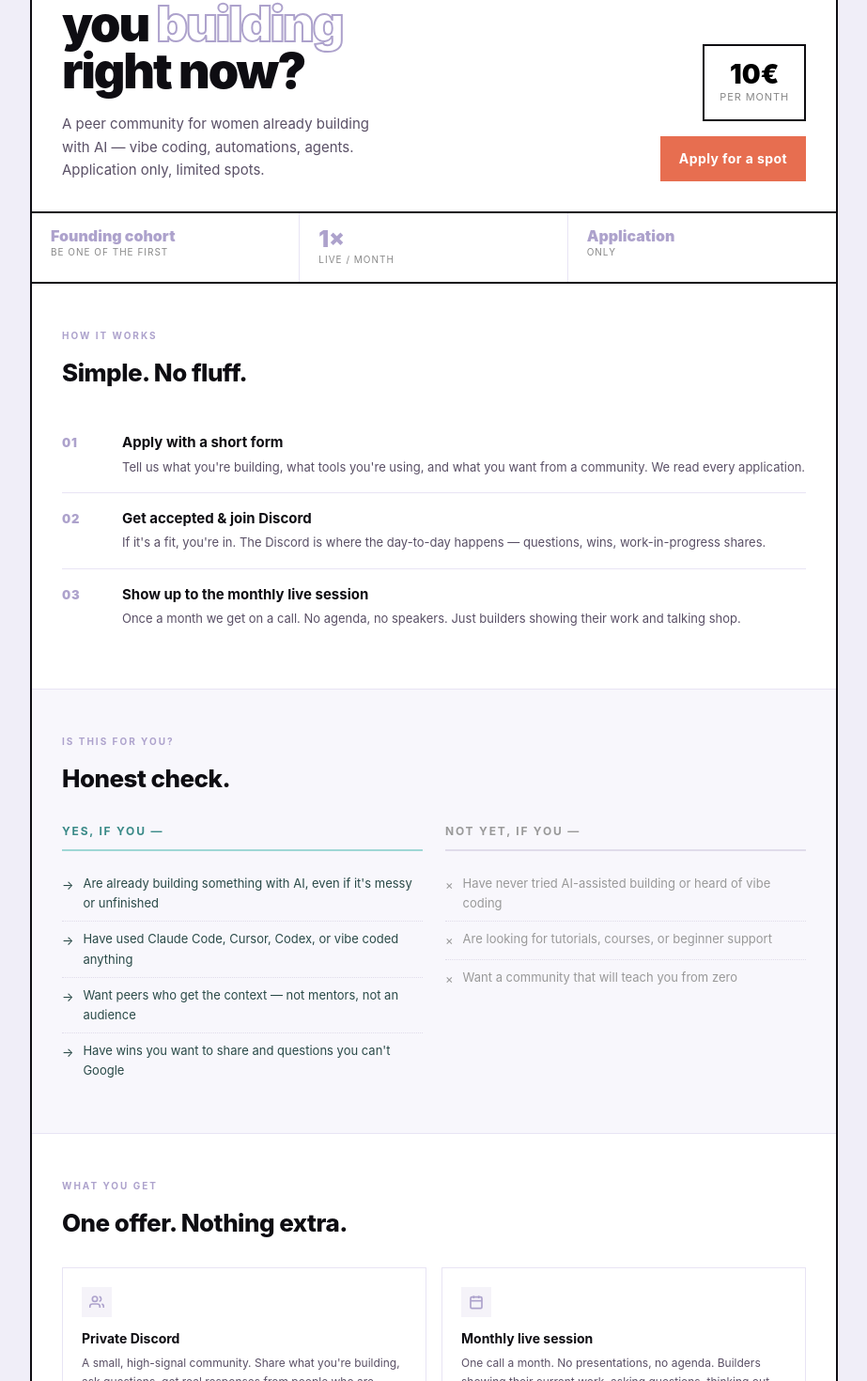
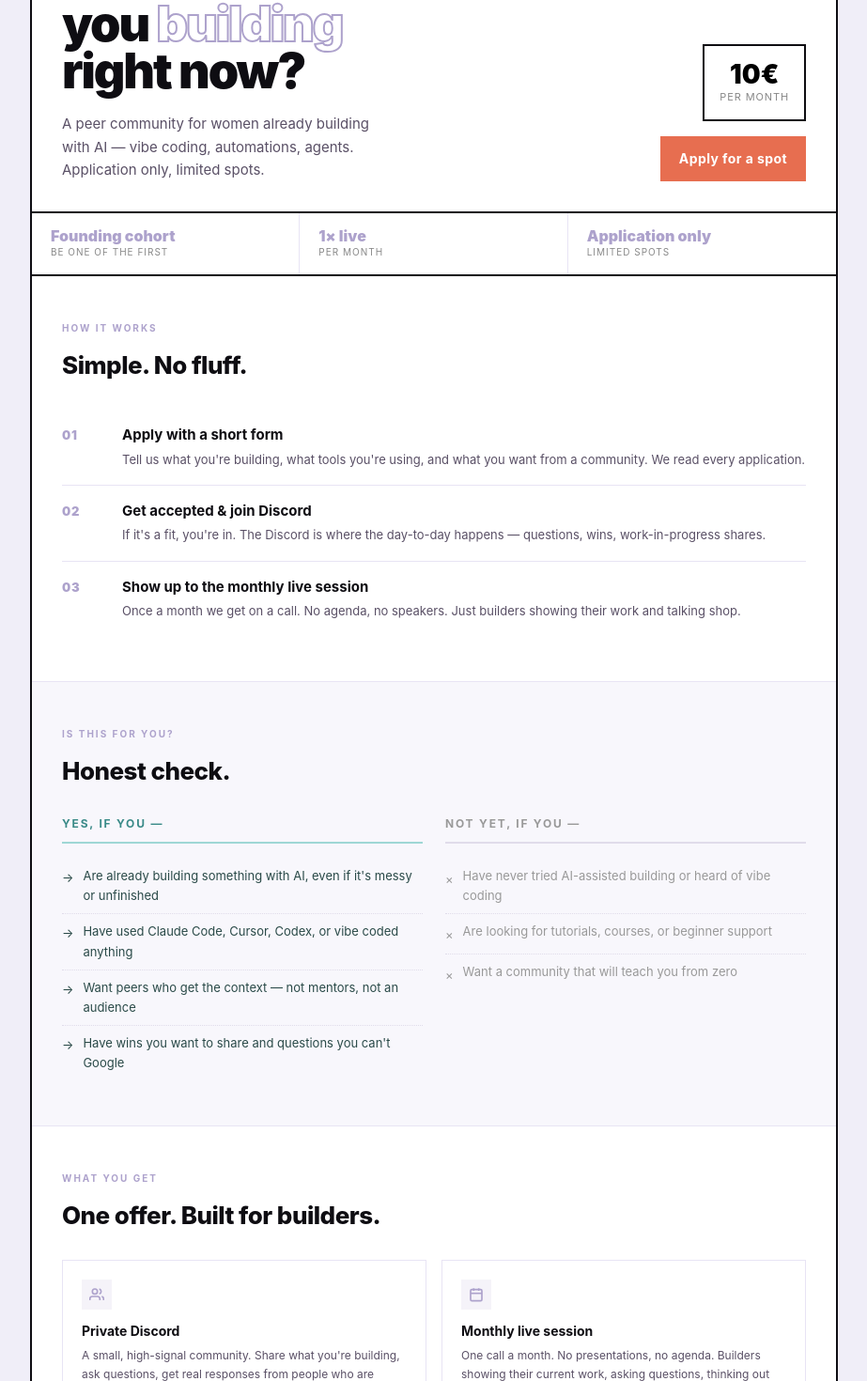
Before and after one commit to Janazemanova1990/Nextfemai_website_2026, a React (Vite) app in the folder NextfemAI_website_CC/: page / in a window 1280 px wide. Shown: the part 176-1646 px from the top of the page at 94% size, without its empty margins (178-1101 px from the left). Built offline with nearby package versions, Linux system fonts and the light colour scheme.

Commit message:
Change alignment - hero, is this for you and what you get section

```diff
--- a/NextfemAI_website_CC/src/components/Hero.tsx
+++ b/NextfemAI_website_CC/src/components/Hero.tsx
@@ -53,12 +53,12 @@ export function Hero() {
           <div className="text-[10px] text-[#888] uppercase tracking-[0.1em] mt-0.5">be one of the first</div>
         </div>
         <div className="px-5 py-4 border-r border-border-soft">
-          <div className="text-[24px] font-black text-purple leading-none">1×</div>
-          <div className="text-[10px] text-[#888] uppercase tracking-[0.1em] mt-0.5">live / month</div>
+          <div className="text-[16px] font-black text-purple leading-none">1× live</div>
+          <div className="text-[10px] text-[#888] uppercase tracking-[0.1em] mt-0.5">per month</div>
         </div>
         <div className="px-5 py-4">
-          <div className="text-[16px] font-black text-purple leading-none">Application</div>
-          <div className="text-[10px] text-[#888] uppercase tracking-[0.1em] mt-0.5">only</div>
+          <div className="text-[16px] font-black text-purple leading-none">Application only</div>
+          <div className="text-[10px] text-[#888] uppercase tracking-[0.1em] mt-0.5">limited spots</div>
         </div>
       </div>
     </section>
--- a/NextfemAI_website_CC/src/components/IsThisForYou.tsx
+++ b/NextfemAI_website_CC/src/components/IsThisForYou.tsx
@@ -53,7 +53,7 @@ export function IsThisForYou() {
               key={item}
               className="flex gap-2.5 items-start py-2 border-b border-dotted border-[#e0dcea] last:border-0 text-[13px] leading-relaxed text-[#999]"
             >
-              <span className="flex-shrink-0 mt-0.5">×</span>
+              <span className="flex-shrink-0 mt-1">×</span>
               <span>{item}</span>
             </div>
           ))}
--- a/NextfemAI_website_CC/src/components/WhatYouGet.tsx
+++ b/NextfemAI_website_CC/src/components/WhatYouGet.tsx
@@ -50,7 +50,7 @@ export function WhatYouGet() {
         What you get
       </p>
       <h2 className="text-[26px] font-extrabold tracking-[-0.02em] text-nearblack mb-7">
-        One offer. Nothing extra.
+        One offer. Built for builders.
       </h2>
 
       <div className="grid grid-cols-2 gap-4 mb-8">
```
